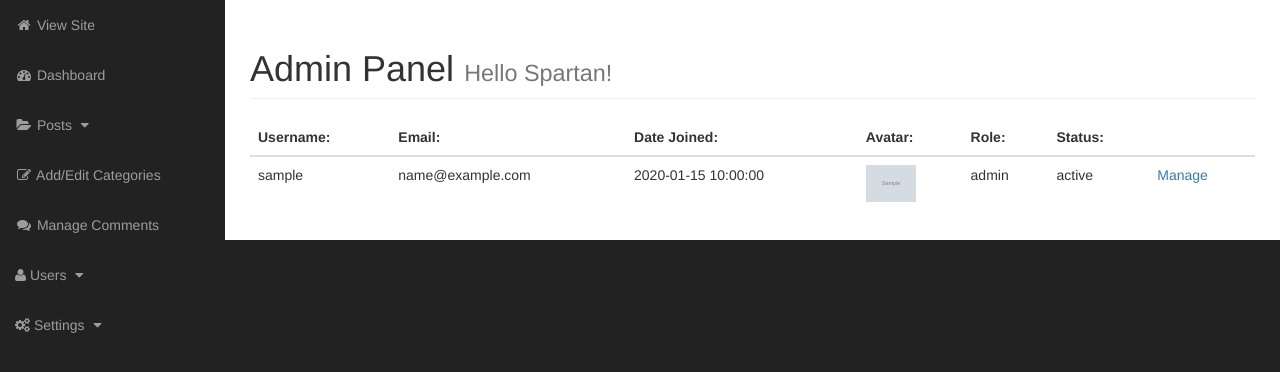
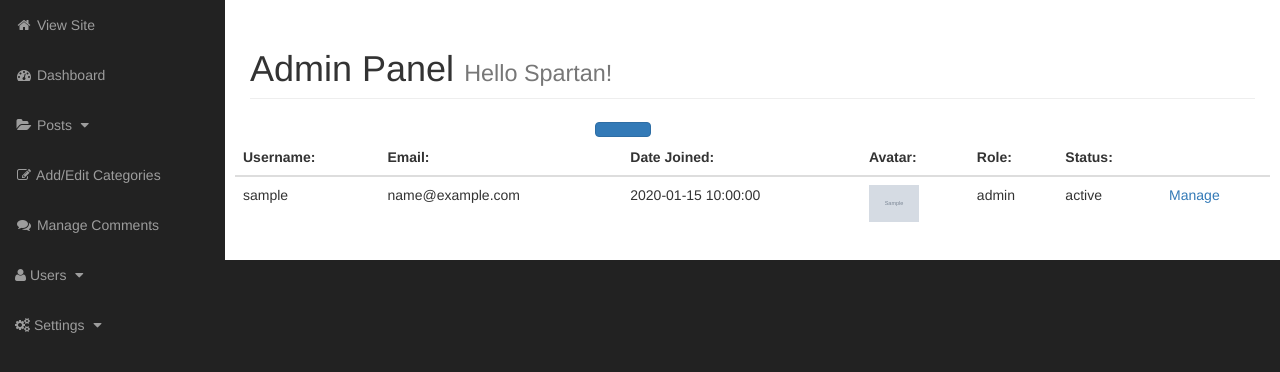
Before and after one commit to SpartanD39/SpartanCMS, a PHP site: page /admin/admin-users.php in a window 1280 px wide. Shown: the part 51-423 px from the top of the page. Run offline with PHP 8.4, Linux system fonts and the light colour scheme; tables that the repository leaves empty or names only in its code hold one stand-in row (values such as "Sample post"); grey boxes marked "Sample" are stand-in pictures; grey boxes labelled with a size stand in for pictures from a placeholder-image service; a stand-in replaces the project's code that opens the database connection; some libraries are stand-ins or nearby versions.

Commit message:
creating user addition page.

```diff
--- a/admin/admin-users.php
+++ b/admin/admin-users.php
@@ -16,18 +16,43 @@ include("admin-includes/admin-sidebar.php");
 			</div>
 		</div>
 		<!-- /.row -->
+		<div class="row">
+
+			<div class="col-lg-4">
+
+			</div>
+
+			<div class="col-lg-4">
+				<button class="btn btn-primary" href="/admin/admin-users.php?action=create"
+			</div>
+
+			<div class="col-lg-4">
+
+			</div>
+
+		</div>
+
     <div class="row">
     <?php
 
-      if(isset($_GET["action"]) && isset($_GET["uid"])) {
+      if(isset($_GET["action"])) {
 
         $action = htmlspecialchars($_GET["action"]);
-        $uid = htmlspecialchars($_GET["uid"]);
+				if(isset($_GET["uid"])) {
+					$uid = htmlspecialchars($_GET["uid"]);
+				} else {
+					$uid = 0;
+				}
+
 
         switch($action) {
           case "manage":
             include("admin-includes/admin-manage-profile.php");
             break;
+
+					case "create":
+						include("admin-includes/admin-create-user.php");
+						break;
 
           default:
             admin_display_users();
```
Also changed, not shown: admin/admin-includes/admin-create-user.php (added, +27 -0 lines).
